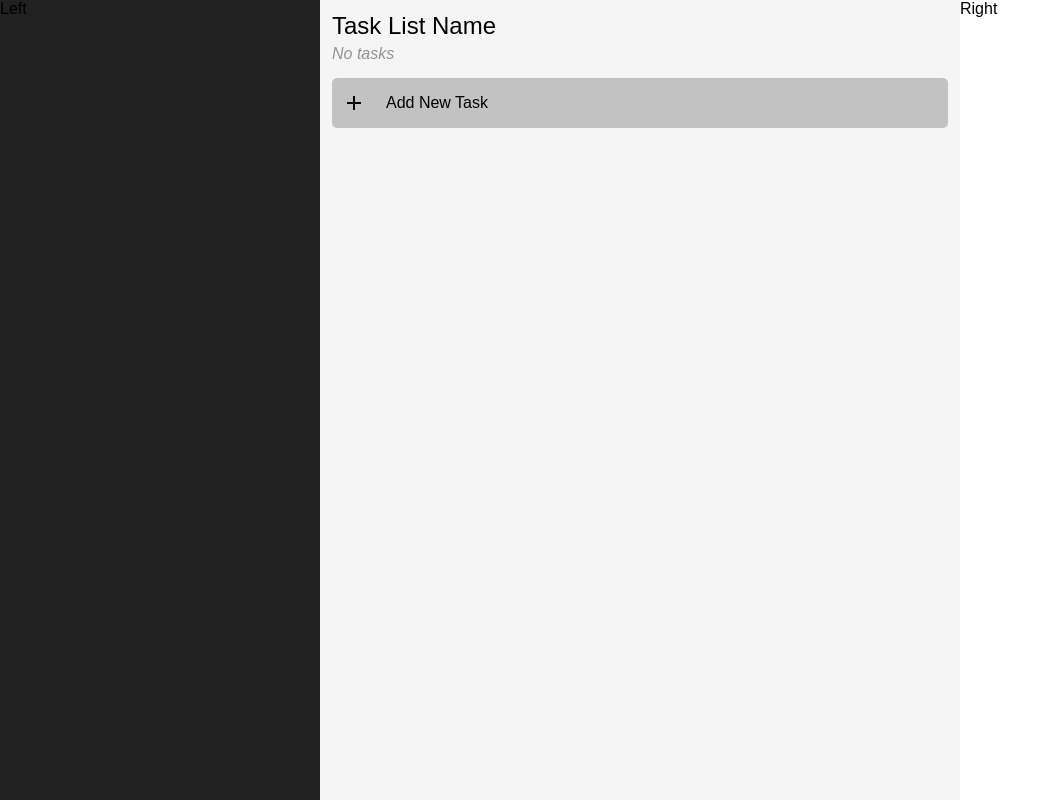
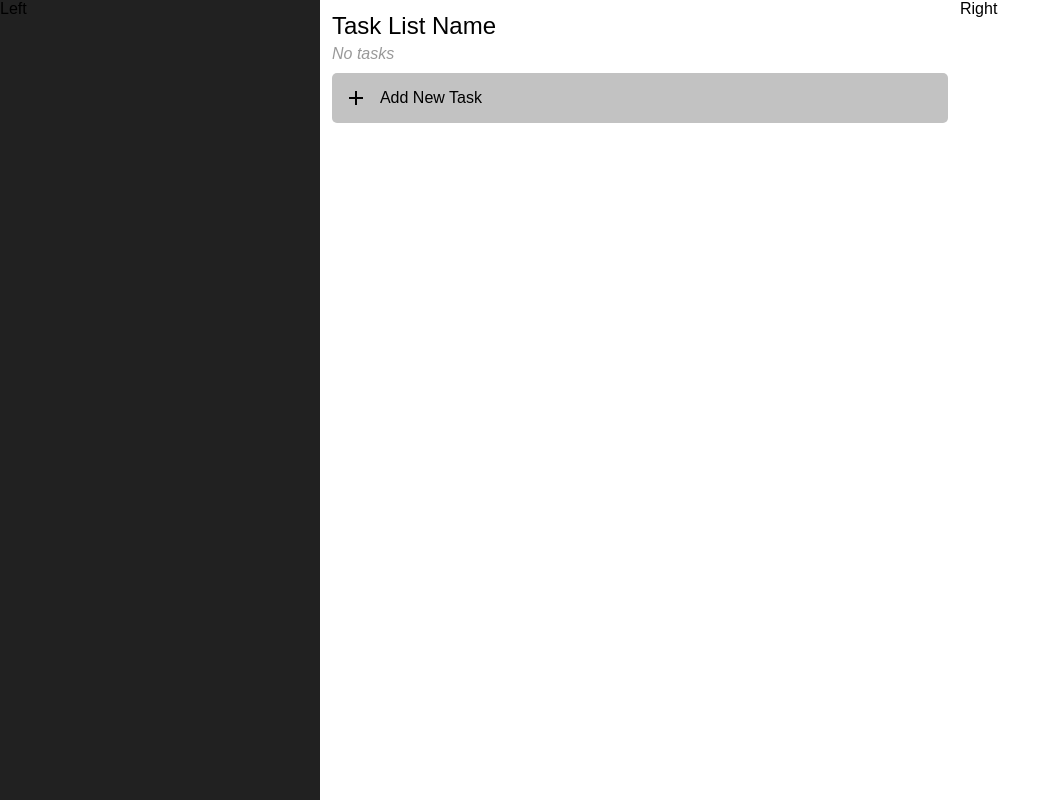
Before and after one commit to patrickiyog/todo-list-app, a React (Create React App) app: page / in a window 1280 px wide. Shown: the whole page, without its empty margins (0-1060 px from the left). Built offline with nearby package versions, Linux system fonts and the light colour scheme.

Commit message:
prevent page scroll when task list is larger than viewport height

```diff
--- a/src/App.css
+++ b/src/App.css
@@ -20,5 +20,5 @@ body {
   display: flex;
   flex-direction: column;
   width: 50vw;
-  background-color: #f5f5f5;
+  background-color: #ffffff;
 }
--- a/src/components/TaskForm/TaskForm.css
+++ b/src/components/TaskForm/TaskForm.css
@@ -1,29 +1,29 @@
 .task-form {
+    min-height: 50px;
     display: flex;
     flex-direction: row;
-    justify-content: center;
     align-items: center;
-    margin: 10px 0px;
+    border-radius: 5px;
+    margin: 5px 0px;
+    padding: 0px 10px;
+    background-color: #c2c2c2;
   }
 
   .task-form-container {
     display: flex;
     flex-direction: row;
     width: 100%;
-    border-radius: 5px;
-    background-color: #c2c2c2;
   }
 
   .input-container {
     display: flex;
-    flex-direction: column;
+    flex-direction: row;
     border-radius: 8px;
     width: 100%;
-    padding: 0px 10px;
   }
 
   .input-container input {
-    padding: 16px 0px;
+    padding: 0px;
     font-size: 16px;
     border: none;
     background-color: transparent;
@@ -40,12 +40,10 @@
 
   .task-form-container .icon-container {
     display: flex;
-    justify-content: flex-end;
-    align-items: center;
-    margin: 0px 10px;
+    justify-content: center;
+    margin-right: 10px;
     font-size: 24px;
-    border: none;
-    border-radius: 5px;
+    width: 5%;
     color: #000000;
     background-color: transparent;
   }
--- a/src/components/TaskItem/TaskItem.css
+++ b/src/components/TaskItem/TaskItem.css
@@ -5,7 +5,7 @@
     padding: 0px 10px;
     border-radius: 5px;
     background-color: #ebebeb;
-    margin: 5px 0px;
+    margin-bottom: 5px;
 }
 
 .task .task-content {
--- a/src/components/TaskList/TaskList.css
+++ b/src/components/TaskList/TaskList.css
@@ -16,6 +16,17 @@
   opacity: 40%;
 }
 
-.task-list-list {
-  overflow-y: scroll;
+.task-list-list{
+  flex-grow: 1;
+  overflow: hidden;
+  position: relative;
 }
+
+.task-list-list-content {
+  position: absolute;
+  top: 0;
+  left: 0;
+  right: 0;
+  bottom: 0;
+  overflow: auto;
+}
--- a/src/components/TaskList/TaskList.tsx
+++ b/src/components/TaskList/TaskList.tsx
@@ -30,7 +30,9 @@ const TaskList = () => {
                 <TaskForm />
             </div>
             <div className="task-list-list">
-                {tasks.map((task, index) => <TaskItem key={index} task={task} />)}
+                <div className="task-list-list-content">
+                    {tasks.map((task, index) => <TaskItem key={index} task={task} />)}
+                </div>
             </div>
         </div>
 
```
